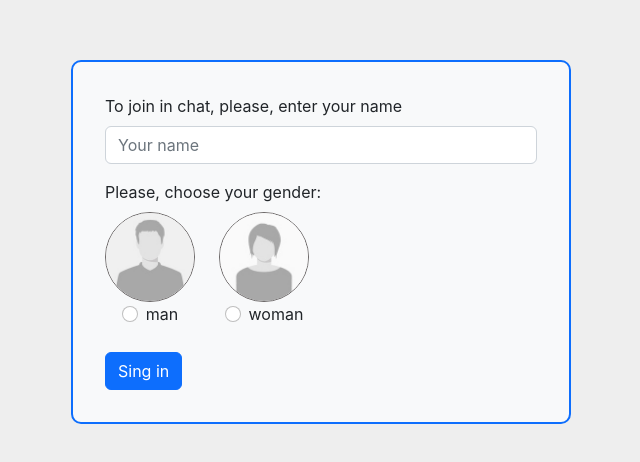
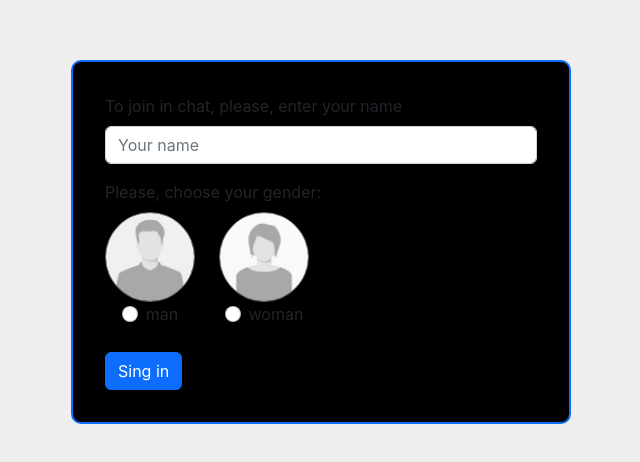
Before and after one commit to sushobit/depo24_assignment, a React (Create React App) app: page /login in a window 1280 px wide. Shown: the part 158-620 px from the top of the page, without its empty margins (319-959 px from the left). Built offline with nearby package versions, Linux system fonts and the light colour scheme.

Commit message:
Update loginForm.module.scss

```diff
--- a/src/components/loginForm/loginForm.module.scss
+++ b/src/components/loginForm/loginForm.module.scss
@@ -4,7 +4,7 @@
 
   border: 2px solid #0d6efd;
   border-radius: 10px;
-  background-color: #f8f9fa;
+  background-color: black;
 
   img {
     width: 100px;
```
